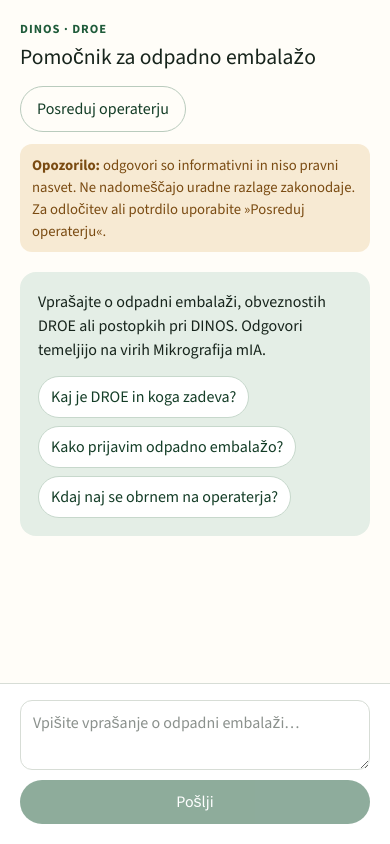
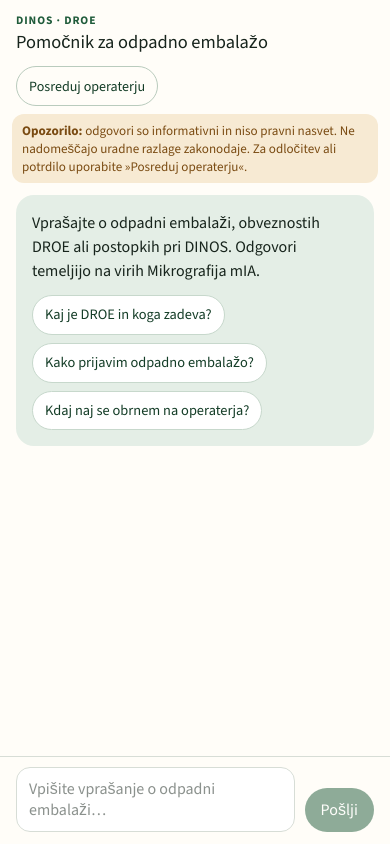
Before and after one commit to Klavdijababnik/dinos-mia-chat, a Next.js app: page / in a window 390 px wide. Built offline with nearby package versions, Linux system fonts and the light colour scheme.

Commit message:
polish(chat): mobile-first fixed chrome and iOS-safe scrolling

```diff
--- a/app/globals.css
+++ b/app/globals.css
@@ -22,7 +22,9 @@
 html,
 body {
   margin: 0;
-  min-height: 100%;
+  height: 100%;
+  overflow: hidden;
+  overscroll-behavior: none;
 }
 
 body {
@@ -31,39 +33,48 @@ body {
     linear-gradient(180deg, #f7f4ee 0%, var(--paper) 100%);
   color: var(--ink);
   font-family: var(--font-sans), "Source Sans 3", sans-serif;
+  -webkit-text-size-adjust: 100%;
 }
 
 main {
-  min-height: 100dvh;
+  height: 100dvh;
+  height: 100svh;
+  height: 100dvh;
   display: flex;
   justify-content: center;
-  padding: 16px;
+  padding: 0;
+  overflow: hidden;
 }
 
 .shell {
   width: min(760px, 100%);
-  min-height: calc(100dvh - 32px);
+  height: 100svh;
+  height: 100dvh;
   background: var(--panel);
-  border: 1px solid var(--line);
-  border-radius: 24px;
-  box-shadow: var(--shadow);
+  border: 0;
+  border-radius: 0;
+  box-shadow: none;
   display: grid;
-  grid-template-rows: auto auto 1fr auto auto;
+  grid-template-rows: auto auto minmax(0, 1fr) auto;
   overflow: hidden;
+  padding-top: env(safe-area-inset-top, 0px);
+  padding-right: env(safe-area-inset-right, 0px);
+  padding-left: env(safe-area-inset-left, 0px);
+  /* bottom safe area handled by composer */
 }
 
 .topbar {
   display: flex;
   justify-content: space-between;
   align-items: flex-start;
-  gap: 16px;
-  padding: 20px 20px 12px;
+  gap: 12px;
+  padding: 12px 16px 8px;
 }
 
 .eyebrow {
-  margin: 0 0 4px;
+  margin: 0 0 2px;
   color: var(--pine);
-  font-size: 0.78rem;
+  font-size: 0.72rem;
   font-weight: 700;
   letter-spacing: 0.08em;
   text-transform: uppercase;
@@ -71,28 +82,32 @@ main {
 
 h1 {
   margin: 0;
-  font-size: 1.35rem;
+  font-size: 1.15rem;
   line-height: 1.25;
 }
 
 .disclaimer {
-  margin: 0 20px 12px;
-  padding: 10px 12px;
+  margin: 0 12px 8px;
+  padding: 8px 10px;
   background: var(--warn-bg);
   color: var(--warn);
   border-radius: 12px;
-  font-size: 0.92rem;
+  font-size: 0.82rem;
+  line-height: 1.35;
 }
 
 .transcript {
-  padding: 8px 20px 16px;
+  min-height: 0;
+  padding: 4px 16px 12px;
   overflow-y: auto;
+  -webkit-overflow-scrolling: touch;
+  overscroll-behavior: contain;
 }
 
 .empty {
   background: var(--moss);
-  border-radius: 16px;
-  padding: 18px;
+  border-radius: 18px;
+  padding: 16px;
 }
 
 .empty p,
@@ -106,7 +121,7 @@ h1 {
   display: flex;
   flex-wrap: wrap;
   gap: 8px;
-  margin-top: 14px;
+  margin-top: 12px;
 }
 
 .chip,
@@ -123,6 +138,7 @@ h1 {
   border: 1px solid #c7d8cc;
   border-radius: 999px;
   padding: 8px 12px;
+  font-size: 0.9rem;
 }
 
 .messages {
@@ -131,24 +147,26 @@ h1 {
   padding: 0;
   display: flex;
   flex-direction: column;
-  gap: 12px;
+  gap: 10px;
 }
 
 .bubble {
-  max-width: 92%;
-  padding: 12px 14px;
-  border-radius: 16px;
+  max-width: 88%;
+  padding: 10px 14px;
+  border-radius: 18px;
 }
 
 .bubble.user {
   align-self: flex-end;
   background: var(--pine);
   color: #fff;
+  border-bottom-right-radius: 6px;
 }
 
 .bubble.assistant {
   align-self: flex-start;
   background: var(--moss);
+  border-bottom-left-radius: 6px;
 }
 
 .bubble.pending {
@@ -157,37 +175,55 @@ h1 {
 
 .who {
   display: block;
-  font-size: 0.75rem;
+  font-size: 0.72rem;
   font-weight: 700;
-  margin-bottom: 4px;
+  margin-bottom: 3px;
   opacity: 0.8;
 }
 
+.footer-area {
+  display: flex;
+  flex-direction: column;
+  min-width: 0;
+}
+
 .error {
-  margin: 0 20px 8px;
+  margin: 0;
+  padding: 6px 16px 0;
   color: var(--danger);
-  font-size: 0.92rem;
+  font-size: 0.88rem;
 }
 
 .composer {
   display: grid;
   grid-template-columns: 1fr auto;
   gap: 10px;
-  padding: 16px 20px 20px;
+  align-items: end;
+  padding: 10px 16px;
+  padding-bottom: max(12px, env(safe-area-inset-bottom, 0px));
   border-top: 1px solid var(--line);
-  background: #fff;
+  background: rgba(255, 253, 248, 0.92);
+  backdrop-filter: blur(12px);
+  -webkit-backdrop-filter: blur(12px);
 }
 
 textarea,
 input {
   width: 100%;
   border: 1px solid var(--line);
-  border-radius: 12px;
+  border-radius: 14px;
   padding: 10px 12px;
   font: inherit;
+  font-size: 16px;
   color: var(--ink);
   background: #fff;
-  resize: vertical;
+  resize: none;
+  max-height: 96px;
+  line-height: 1.35;
+}
+
+textarea {
+  field-sizing: content;
 }
 
 .primary-button,
@@ -204,6 +240,7 @@ input {
 .primary-button {
   background: var(--pine);
   color: #fff;
+  min-height: 44px;
 }
 
 .primary-button:disabled {
@@ -215,6 +252,9 @@ input {
   background: transparent;
   color: var(--pine-deep);
   border: 1px solid #b9cbbd;
+  font-size: 0.88rem;
+  padding: 8px 12px;
+  min-height: 40px;
 }
 
 .dialog-backdrop {
@@ -225,6 +265,7 @@ input {
   align-items: center;
   justify-content: center;
   padding: 16px;
+  padding-bottom: max(16px, env(safe-area-inset-bottom, 0px));
   z-index: 20;
 }
 
@@ -235,6 +276,8 @@ input {
   padding: 20px;
   display: grid;
   gap: 12px;
+  max-height: calc(100dvh - 48px);
+  overflow-y: auto;
 }
 
 .dialog h2 {
@@ -266,23 +309,90 @@ input {
   border: 0;
 }
 
-@media (max-width: 640px) {
+@media (min-width: 641px) {
   main {
-    padding: 0;
+    padding: 16px;
   }
 
   .shell {
-    min-height: 100dvh;
-    border: 0;
-    border-radius: 0;
+    height: calc(100dvh - 32px);
+    max-height: calc(100dvh - 32px);
+    border: 1px solid var(--line);
+    border-radius: 24px;
+    box-shadow: var(--shadow);
+    padding-top: 0;
+    padding-right: 0;
+    padding-left: 0;
   }
 
-  .topbar,
+  .topbar {
+    padding: 20px 20px 12px;
+    align-items: flex-start;
+  }
+
+  h1 {
+    font-size: 1.35rem;
+  }
+
+  .disclaimer {
+    margin: 0 20px 12px;
+    padding: 10px 12px;
+    font-size: 0.92rem;
+  }
+
+  .transcript {
+    padding: 8px 20px 16px;
+  }
+
   .composer {
+    padding: 16px 20px 20px;
+  }
+
+  .error {
+    padding: 8px 20px 0;
+  }
+
+  .ghost-button {
+    font-size: inherit;
+    padding: 10px 16px;
+  }
+}
+
+@media (max-width: 640px) {
+  .topbar {
     flex-wrap: wrap;
   }
 
   .composer {
-    grid-template-columns: 1fr;
+    grid-template-columns: 1fr auto;
+  }
+
+  .title-full {
+    display: none;
+  }
+
+  .title-compact {
+    display: inline;
   }
 }
+
+@media (min-width: 641px) {
+  .title-full {
+    display: inline;
+  }
+
+  .title-compact {
+    display: none;
+  }
+}
+
+@media (prefers-reduced-motion: reduce) {
+  *,
+  *::before,
+  *::after {
+    animation-duration: 0.01ms !important;
+    animation-iteration-count: 1 !important;
+    transition-duration: 0.01ms !important;
+    scroll-behavior: auto !important;
+  }
+}
```
